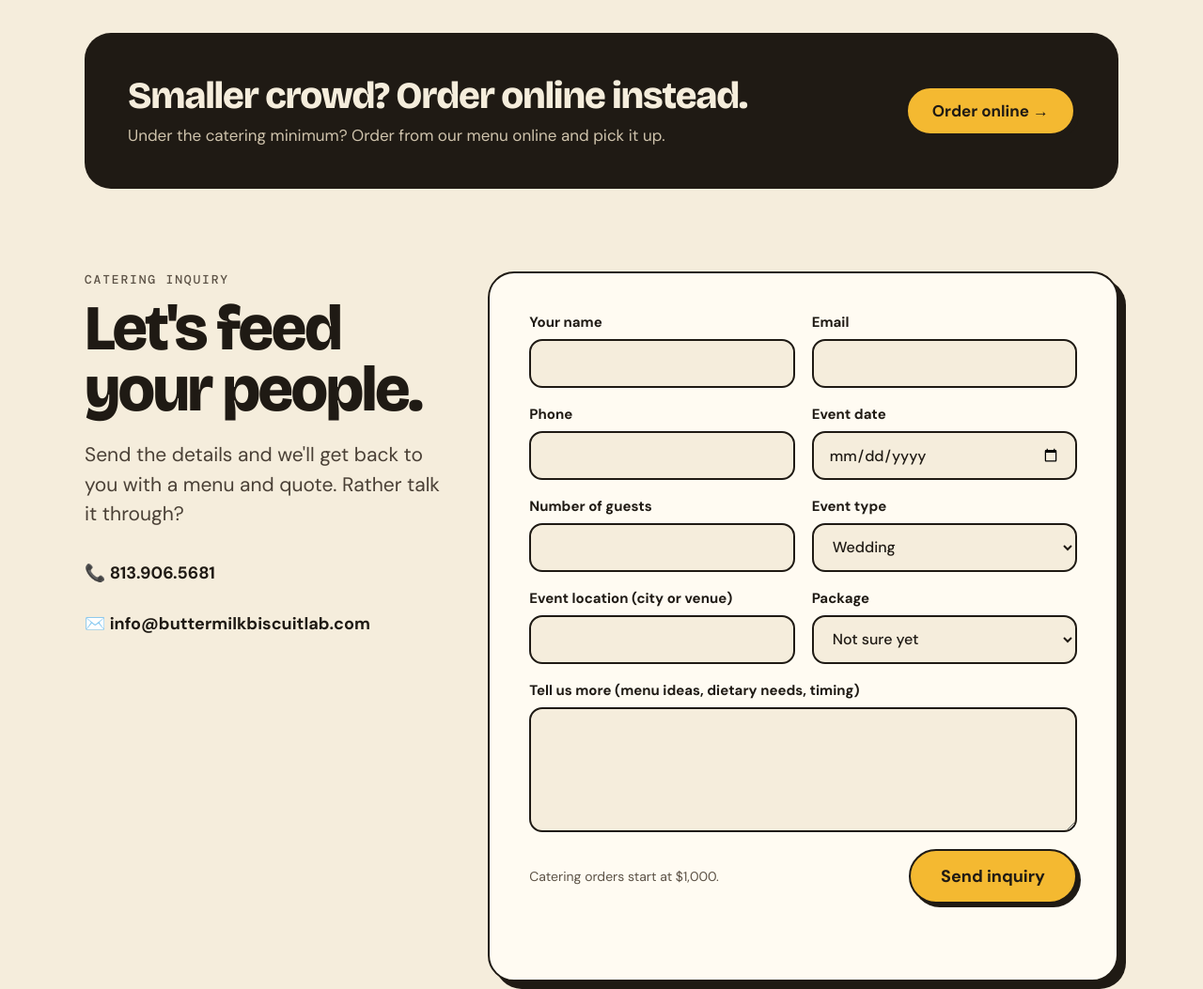
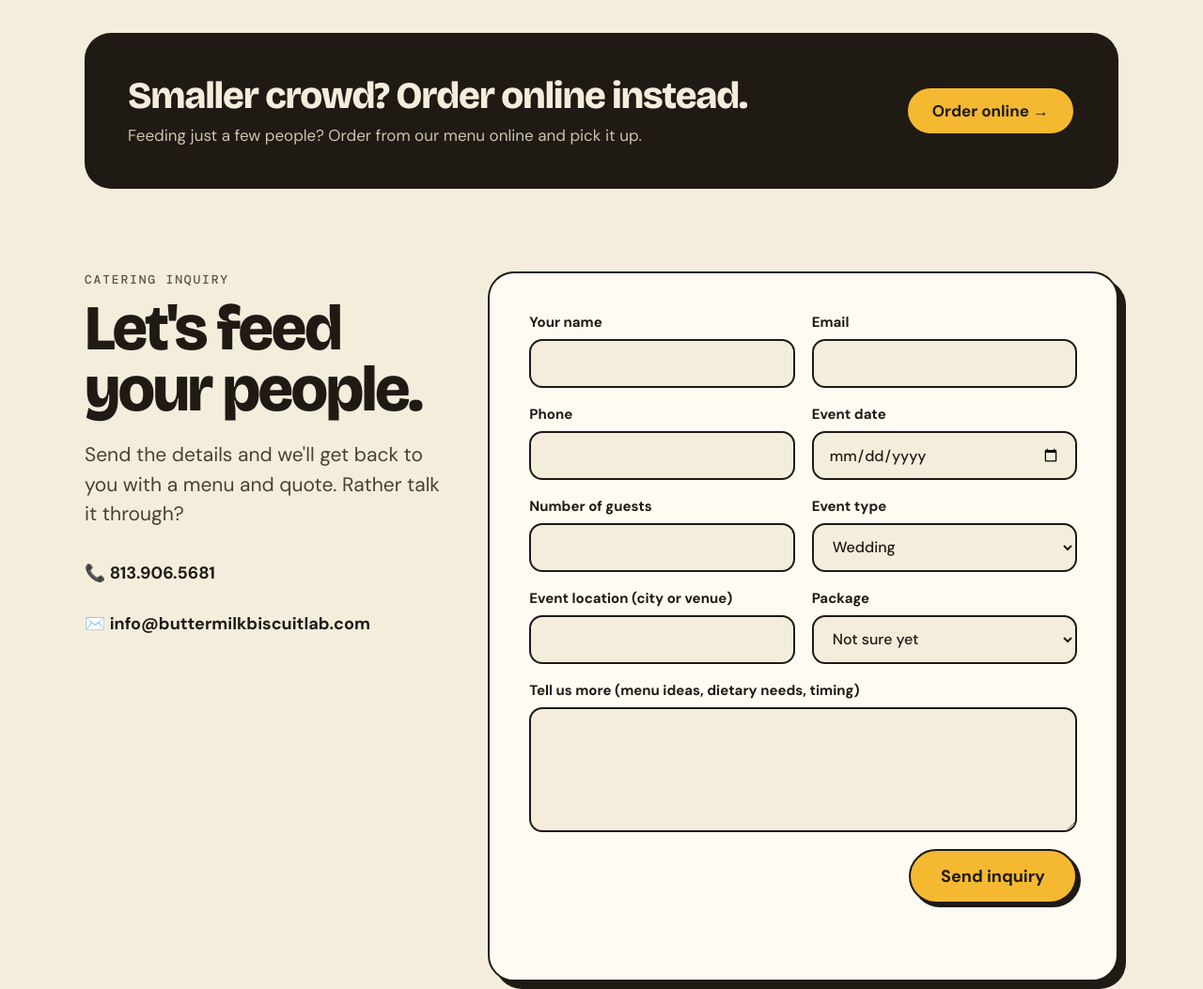
Before and after one commit to jtripdo/bbl-app, a plain HTML site: page catering.html in a window 1280 px wide. Shown: the part 1540-2593 px from the top of the page at 94% size. Drawn offline with nearby package versions, Linux system fonts and the light colour scheme.

Commit message:
Remove the catering minimum from the catering page
Co-Authored-By: Claude Opus 5.5 <noreply@anthropic.com>
Claude-Session: https://claude.ai/code/session_01CeF3Fv3E5ss4KBsFeBCUvh

```diff
--- a/catering-config.js
+++ b/catering-config.js
@@ -1,7 +1,5 @@
 // Catering page content. Edit here (or tell Claude) to change packages and prices.
 // price: a number per guest (e.g. 18) or null to show "Custom quote".
-
-export const minimum = 1000;
 
 export const packages = [
   {
--- a/catering.html
+++ b/catering.html
@@ -5,7 +5,7 @@
   <meta name="viewport" content="width=device-width, initial-scale=1, viewport-fit=cover">
   <meta name="theme-color" content="#F5EDDC">
   <title>Catering | Buttermilk Biscuit Lab</title>
-  <meta name="description" content="Buttermilk Biscuit Lab catering for any event in Tampa and the surrounding areas. $1,000 minimum.">
+  <meta name="description" content="Buttermilk Biscuit Lab catering for any event in Tampa and the surrounding areas.">
   <link rel="preconnect" href="https://fonts.googleapis.com">
   <link rel="preconnect" href="https://fonts.gstatic.com" crossorigin>
   <link href="https://fonts.googleapis.com/css2?family=Bricolage+Grotesque:opsz,wght@12..96,500;12..96,700;12..96,800&family=DM+Sans:wght@400;500;700&family=DM+Mono:wght@500&display=swap" rel="stylesheet">
@@ -54,7 +54,6 @@
           <div class="eyebrow">Packages + pricing</div>
           <h2 class="h2">Choose your formula.</h2>
         </div>
-        <div id="minimum" class="min-pill"></div>
       </div>
       <div id="packages" class="packages"></div>
       <div id="addOnsWrap" class="hide">
@@ -67,7 +66,7 @@
       <div class="small-crowd">
         <div>
           <div class="sc-title">Smaller crowd? Order online instead.</div>
-          <p>Under the catering minimum? Order from our menu online and pick it up.</p>
+          <p>Feeding just a few people? Order from our menu online and pick it up.</p>
         </div>
         <a class="btn butter" href="order.html">Order online →</a>
       </div>
@@ -98,7 +97,7 @@
           <label class="lbl full">Tell us more (menu ideas, dietary needs, timing)<textarea name="message" rows="5"></textarea></label>
           <input name="company" class="hp" tabindex="-1" autocomplete="off" aria-hidden="true">
           <div class="full form-foot">
-            <span id="minNote" class="muted small"></span>
+            <span></span>
             <button class="btn butter big-cta" type="submit" id="sendBtn">Send inquiry</button>
           </div>
           <p id="formError" class="error full" role="alert"></p>
--- a/catering.js
+++ b/catering.js
@@ -1,5 +1,5 @@
 import { EMAIL } from "./config.js";
-import { packages, addOns, minimum } from "./catering-config.js";
+import { packages, addOns } from "./catering-config.js";
 
 const $ = (id) => document.getElementById(id);
 const esc = (s) => String(s ?? "").replace(/[&<>"']/g, (c) => (
@@ -8,9 +8,6 @@ const esc = (s) => String(s ?? "").replace(/[&<>"']/g, (c) => (
 const money = (n) => "$" + Number(n).toLocaleString("en-US");
 
 // ---------- packages ----------
-const minText = `${money(minimum)} minimum per event`;
-$("minimum").textContent = minText;
-$("minNote").textContent = `Catering orders start at ${money(minimum)}.`;
 
 $("packages").innerHTML = packages.map((p, i) => {
   const tone = p.tone === "dark" ? " dark" : p.tone === "butter" ? " butter-card" : "";
```
